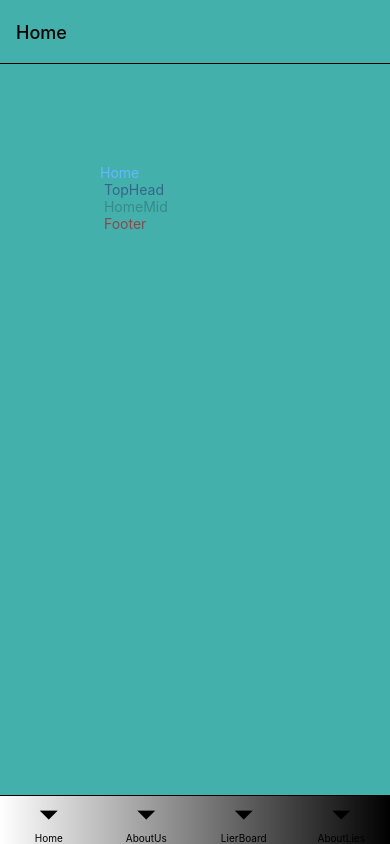
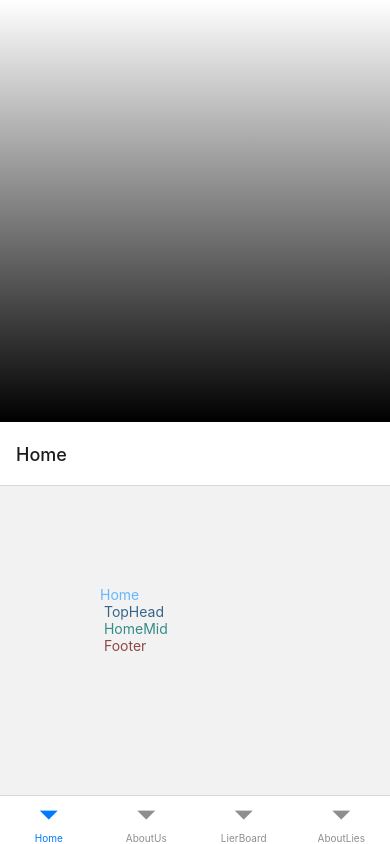
Before and after one commit to psteingh/LTRapp, a React Native app: screen / in a window 390 px wide. Built offline with nearby package versions, Linux system fonts and the light colour scheme.

Commit message:
ltrapp04081038

```diff
--- a/App.js
+++ b/App.js
@@ -13,6 +13,13 @@ import AboutLiesBoard from './boardaboutlies/aboutliesboard.component';
 
 const Tab = createBottomTabNavigator();
 
+{/* <LinearGradient
+    colors={[Colors.primaryWhite, Colors.primaryBlack]}
+    start={{x: 0, y: 0}}
+    end={{x: 1, y: 0}}
+    style={styles.container}>
+</LinearGradient> */}
+
 function MyTabs() {
   return (
     <Tab.Navigator>
@@ -25,21 +32,25 @@ function MyTabs() {
 }
 
 export default function App() {
-  const navTheme = {
-  colors: { background: Colors.primaryLgreen }}
+  // const navTheme = {
+  // colors: { background: Colors.primaryLgreen }}
 
   return (
-    <NavigationContainer theme={navTheme}>
+    <NavigationContainer>
 
+    <View style={{flex: 1}}>
     <LinearGradient
-    colors={[Colors.primaryWhite, Colors.primaryBlack]}
-    start={{x: 0, y: 0}}
-    end={{x: 1, y: 0}}
-    style={styles.container}>
+    style={{
+      position: "absolute",
+      left: 0,
+      right: 0,
+      top: 0,
+      bottom: 0
+    }}
+    colors={[Colors.primaryWhite, Colors.primaryBlack]} />
+    </View>
 
       <MyTabs />
-
-    </LinearGradient>
 
     </NavigationContainer>
   );
```
